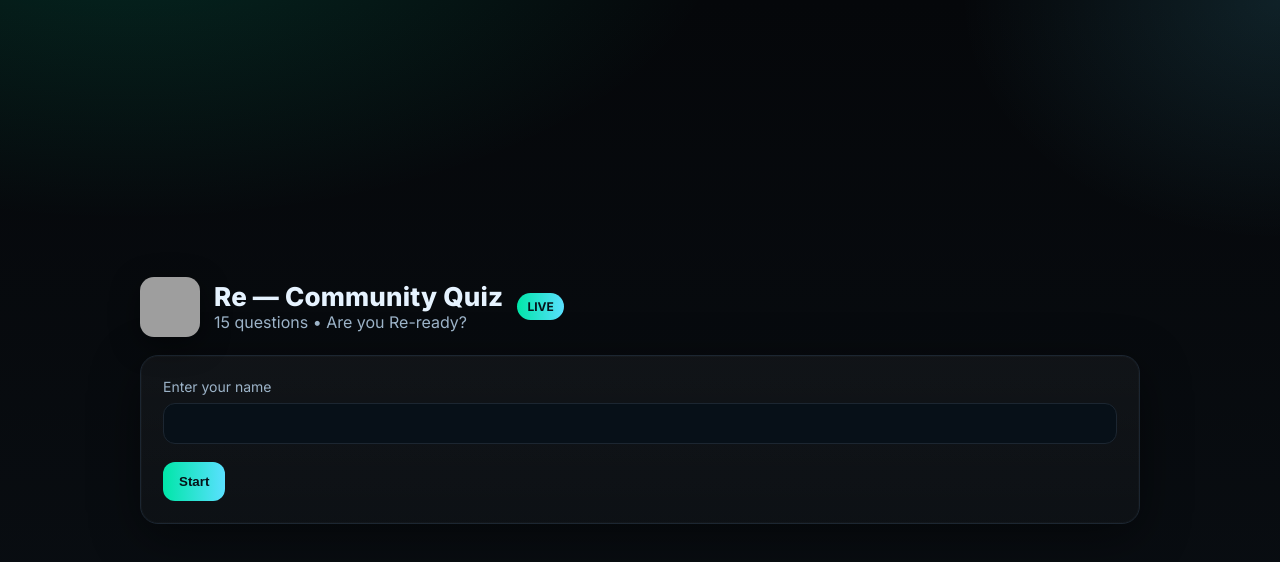
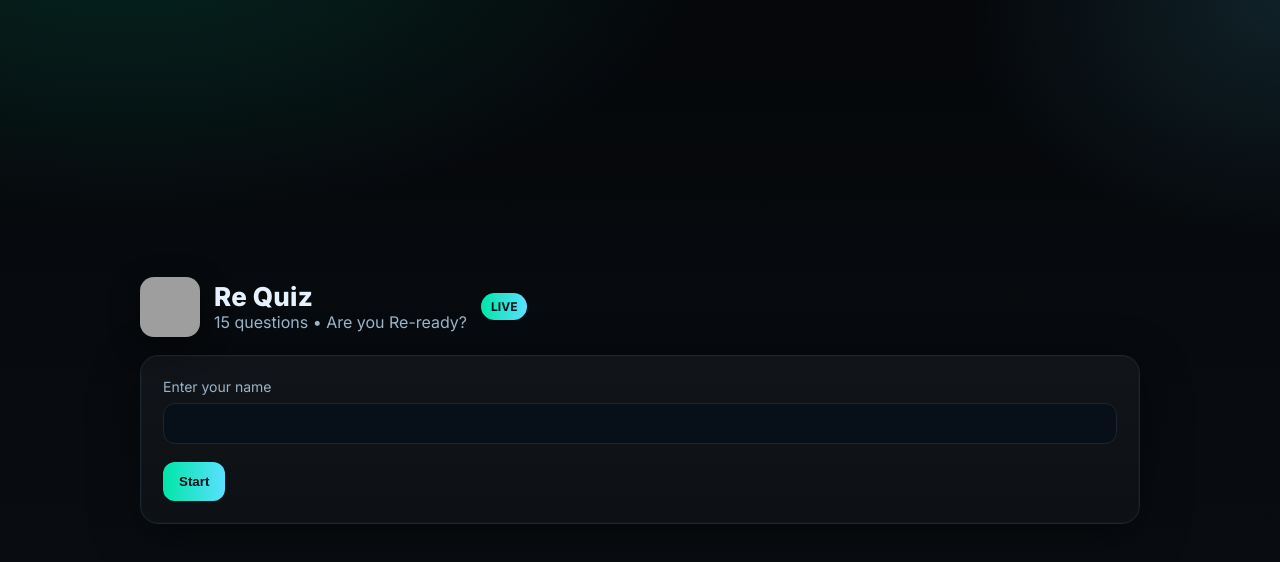
Before and after one commit to meitipro/re_quiz, a website: page index.html in a window 1280 px wide. Drawn offline with Linux system fonts and the light colour scheme; grey boxes are pictures that could not be loaded.

Commit message:
Update index.html

```diff
--- a/index.html
+++ b/index.html
@@ -56,7 +56,7 @@
       <div class="header">
         <img class="logo" src="https://pbs.twimg.com/profile_images/1965499081771667456/4QpwkYVk_400x400.jpg" alt="Re Logo" />
         <div>
-          <div class="title">Re — Community Quiz</div>
+          <div class="title">Re Quiz</div>
           <div class="muted">15 questions • Are you Re-ready?</div>
         </div>
         <span class="badge">LIVE</span>
```
